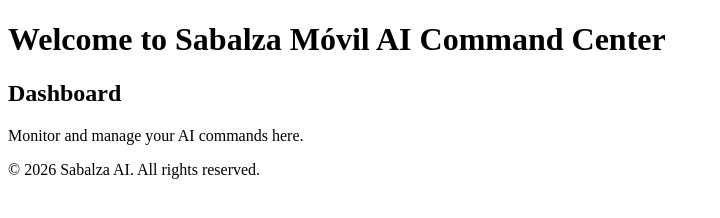
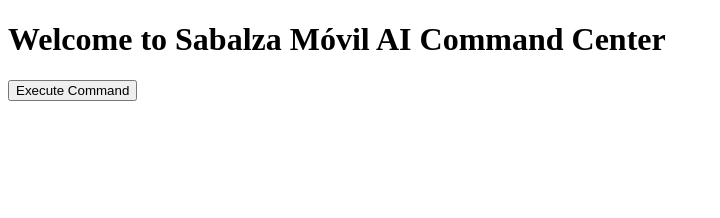
Before and after one commit to adriansabalza34-bot/Sabalza-Nexus-AI, a website: page frontend/index.html in a window 1280 px wide. Shown: the whole page, without its empty margins (0-720 px from the left). Drawn offline with Linux system fonts and the light colour scheme.

Commit message:
Update frontend/index.html with Sabalza Móvil AI Command Center interface

```diff
--- a/frontend/index.html
+++ b/frontend/index.html
@@ -1,23 +1,20 @@
+<!-- Sabalza Móvil AI Command Center -->
 <!DOCTYPE html>
 <html lang="en">
 <head>
     <meta charset="UTF-8">
     <meta name="viewport" content="width=device-width, initial-scale=1.0">
     <title>Sabalza Móvil AI Command Center</title>
-    <link rel="stylesheet" href="styles.css">
 </head>
 <body>
-    <header>
-        <h1>Welcome to Sabalza Móvil AI Command Center</h1>
-    </header>
-    <main>
-        <section>
-            <h2>Dashboard</h2>
-            <p>Monitor and manage your AI commands here.</p>
-        </section>
-    </main>
-    <footer>
-        <p>&copy; 2026 Sabalza AI. All rights reserved.</p>
-    </footer>
+    <h1>Welcome to Sabalza Móvil AI Command Center</h1>
+    <div>
+        <button id="execute-command">Execute Command</button>
+    </div>
+    <script>
+        document.getElementById('execute-command').onclick = function() {
+            alert('Command executed!');
+        };
+    </script>
 </body>
 </html>
```
